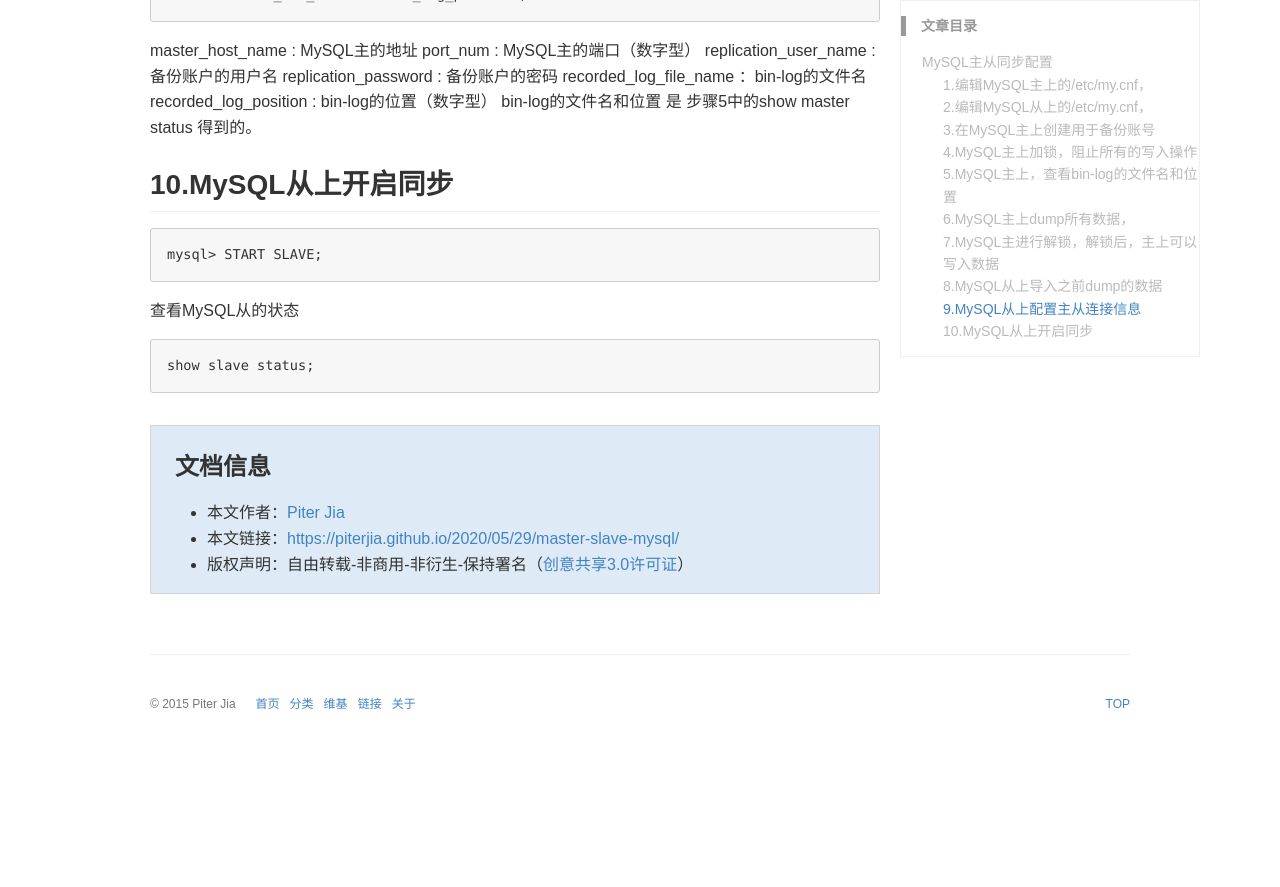
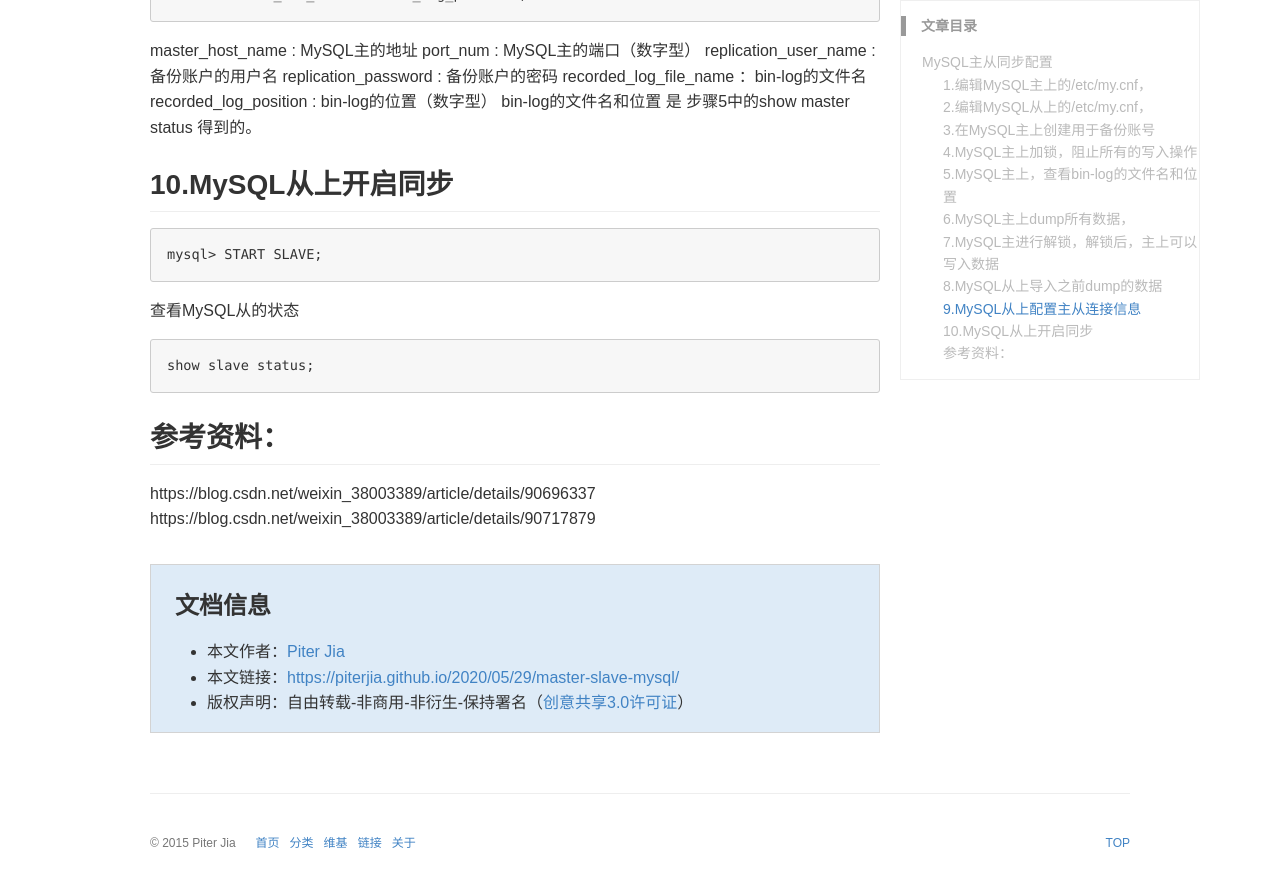
Before and after one commit to piterjia/piterjia.github.io, a Jekyll site: the page built from _posts/transaction/2020-05-29-master-slave-mysql.md, in a window 1280 px wide and 900 px high, scrolled down 1829 px. Shown: the top 887 px of the window. Built offline with Jekyll 4.4.1, drawn with Linux system fonts in a browser that asks for light colours; some web fonts are replaced; comment, search, counter and statistics services are not loaded; before the commit the page ends 2590 px from its top, so only the background shows below that.

Commit message:
主从同步添加参考资料

````diff
--- a/_posts/transaction/2020-05-29-master-slave-mysql.md
+++ b/_posts/transaction/2020-05-29-master-slave-mysql.md
@@ -88,3 +88,9 @@ mysql> START SLAVE;
 ```
 show slave status;
 ```
+
+
+## 参考资料：
+
+https://blog.csdn.net/weixin_38003389/article/details/90696337
+https://blog.csdn.net/weixin_38003389/article/details/90717879
````
